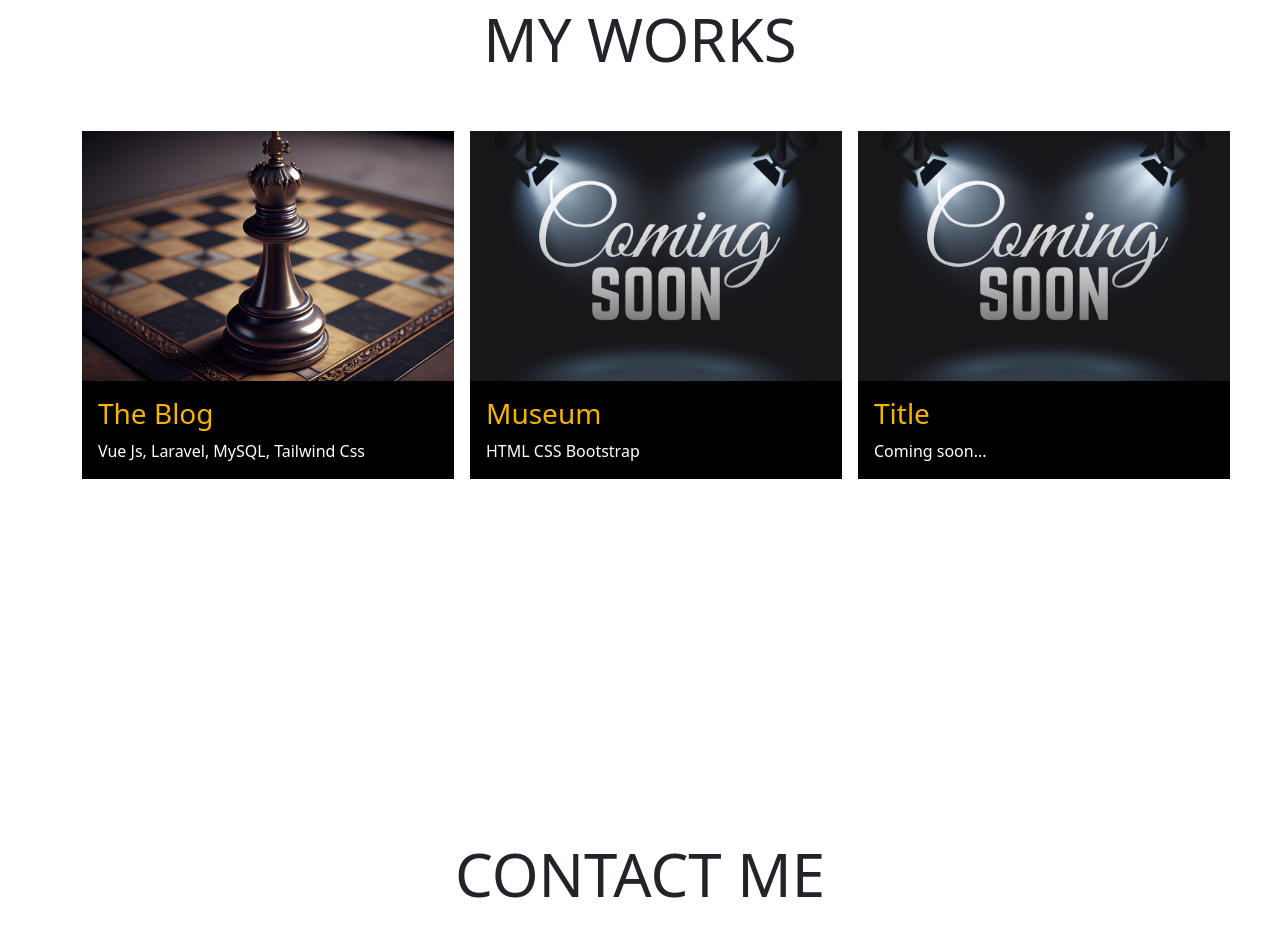
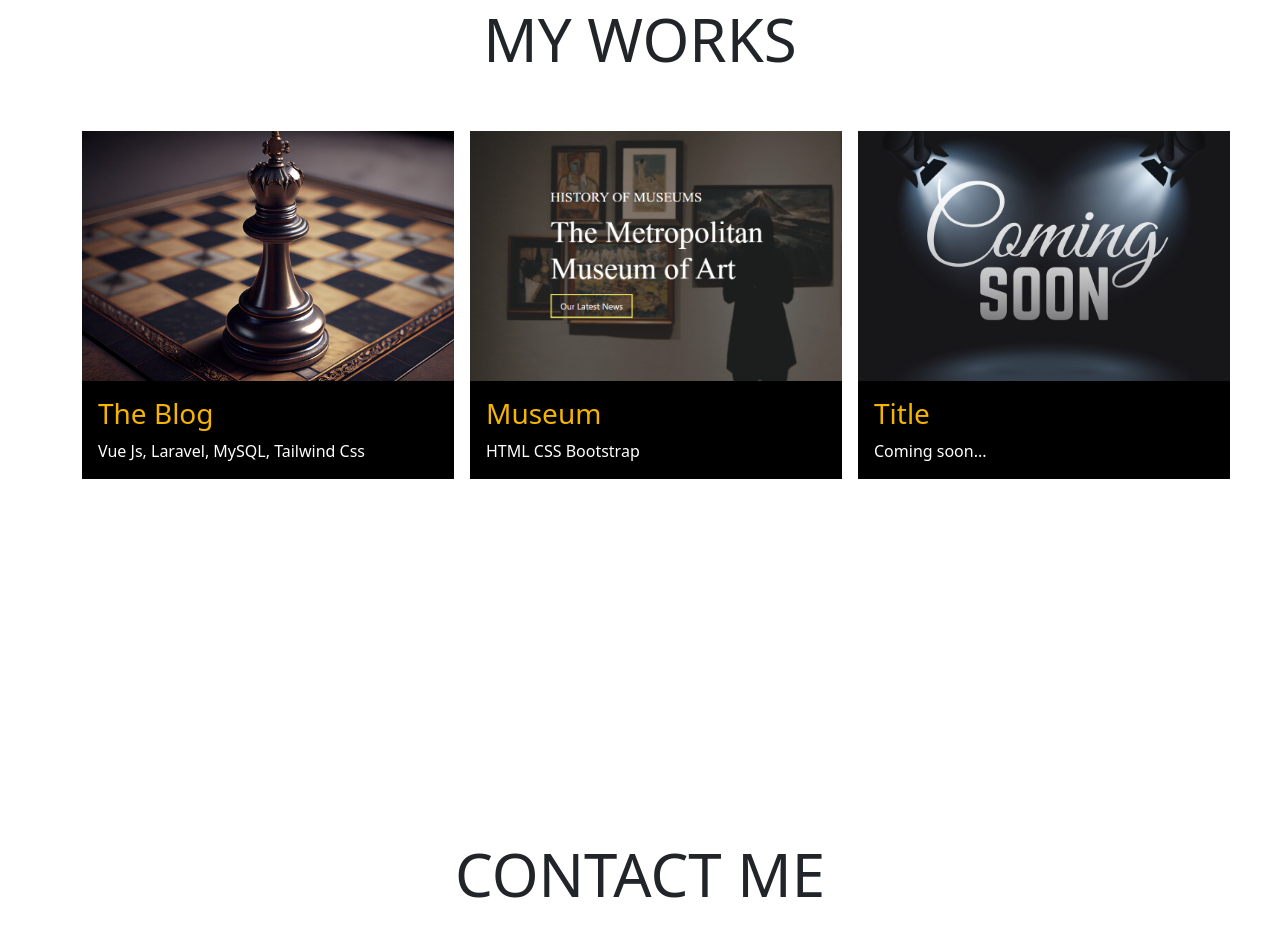
Before and after one commit to Marlon-03/Marlon-03.github.io, a website: page index.html in a window 1280 px wide. Shown: the part 3433-4361 px from the top of the page. Drawn offline with nearby package versions, Linux system fonts and the light colour scheme; a script that the page names is missing.

Commit message:
added image

```diff
--- a/index.html
+++ b/index.html
@@ -276,8 +276,8 @@
 
                     <div class="work col-lg-4 col-md-4 bg-black">
                         <div class="hover-content">
-                            <div class="work-img">
-                                <img class="demo-modal" src="./img/soon.jpg" alt="Demo Image">
+                            <div class="work-img ">
+                                <img class="demo-modal" src="./img/museum-cover.png" alt="Demo Image">
                             </div>
                             <div class="d-flex justify-content-start flex-column m-3">
                                 <h3>Museum</h3>
@@ -296,7 +296,7 @@
                                     <div class="contents col d-flex justify-content-around align-items-center">
 
                                         <div class="col-lg-5 col-md-10 d-flex justify-content-center">
-                                            <img class="demo-modal" src="./img/soon.jpg" alt="Demo Image">
+                                            <img class="demo-modal" src="./img/museum.png" alt="Demo Image">
                                         </div>
 
                                         <div class="col-lg-5 col-md-10">
```
Also changed, not shown: img/museum-cover.png (added), img/museum.png (added).
